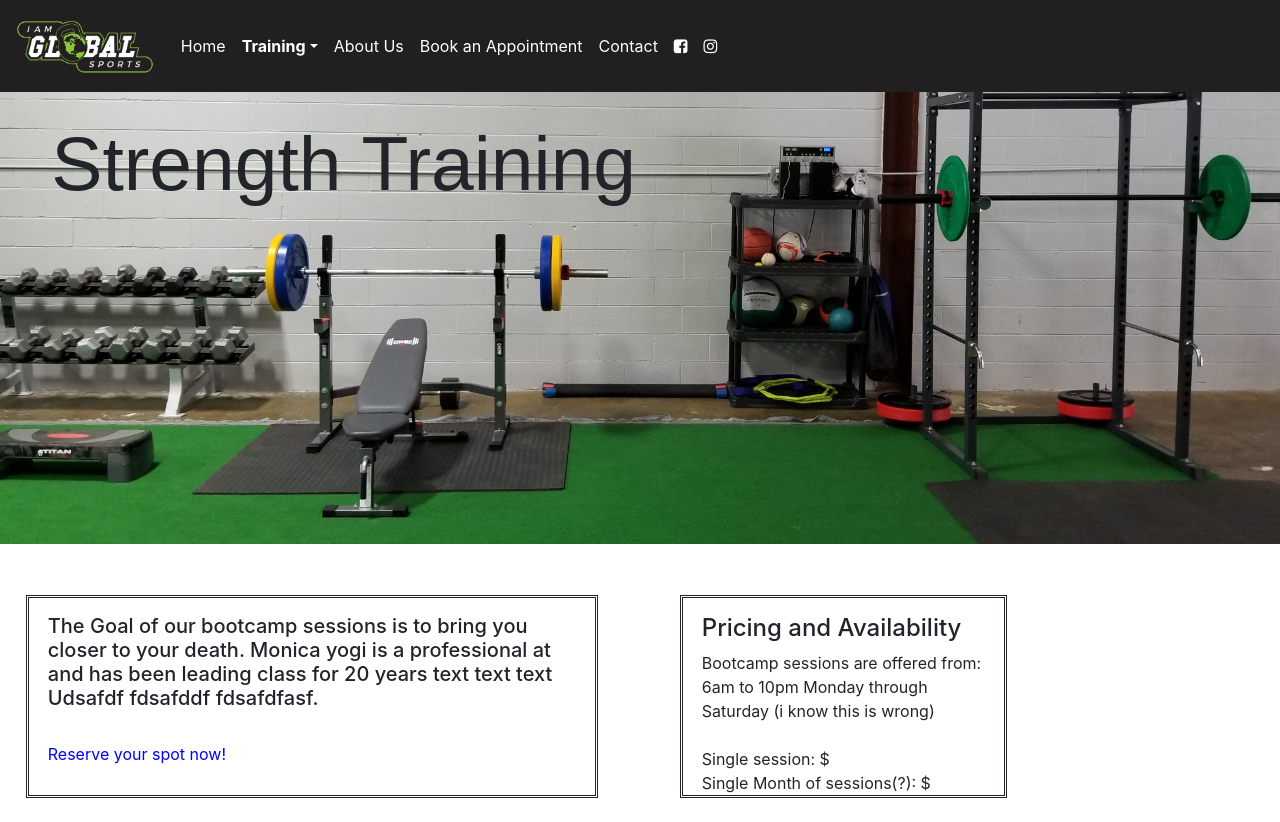
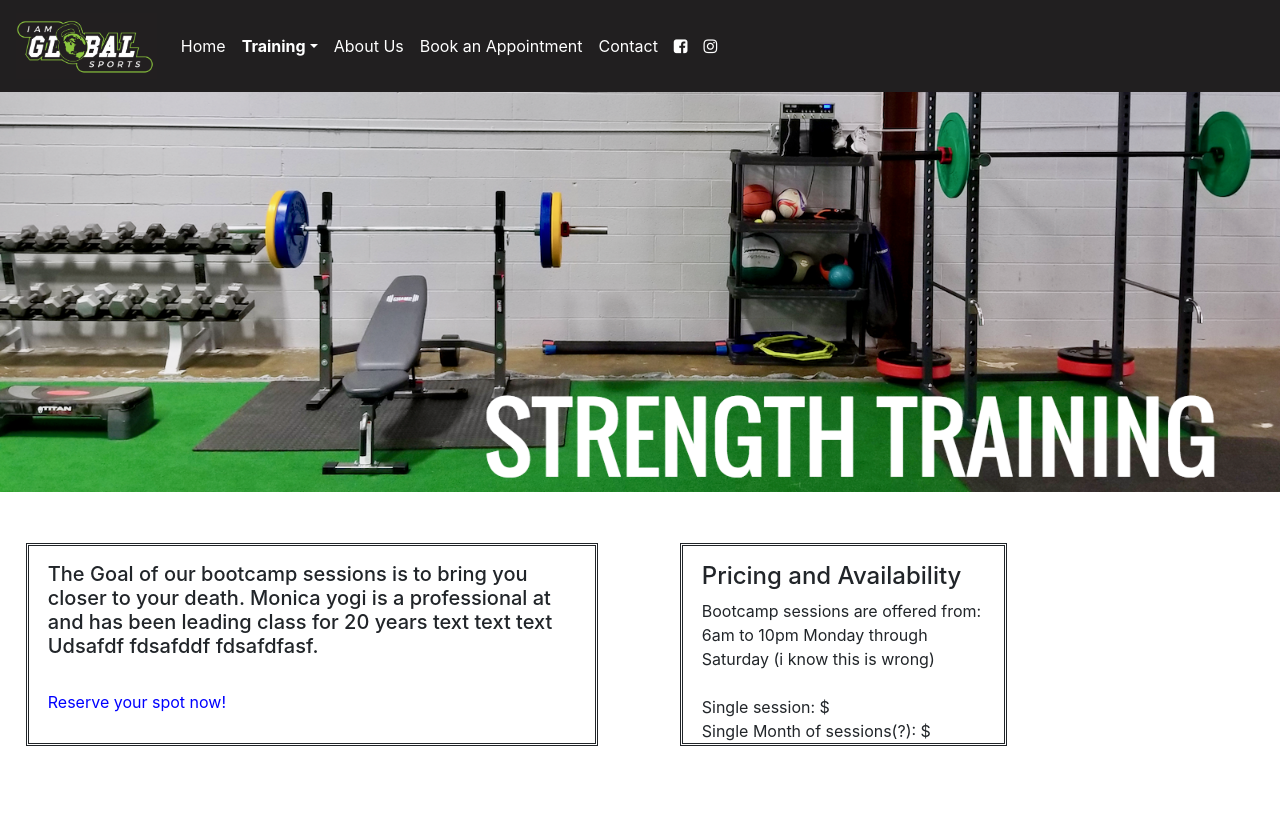
Before and after one commit to maggie-lagos/we-global, a React (Create React App) app: page /strength in a window 1280 px wide. After the commit the page ends 800 px from the top, so only its background shows below. Built offline with nearby package versions, Linux system fonts and the light colour scheme.

Commit message:
Strength training pic

```diff
--- a/src/Strength/index.js
+++ b/src/Strength/index.js
@@ -22,7 +22,7 @@ import logoPic from '../images/Logo.png';
 
 import './style.css';
 
-import strengthPic from '../images/strength.jpg';
+import strengthPic from '../images/strength-header-text.png';
 class Strength extends Component {
   constructor(props) {
     super(props);
@@ -126,7 +126,6 @@ class Strength extends Component {
         </Navbar>
         <div className="strengthPicDiv">
           <img className="strengthPic" src={strengthPic} />
-          <h2 className="strengthText">Strength Training</h2>
         </div>
         {!this.state.isPhone && (
           <Container className="containerStyle">
```
Also changed, not shown: src/images/strength-header-text.png (added).
